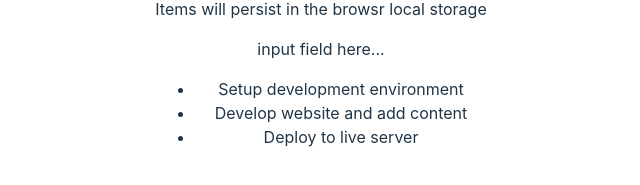
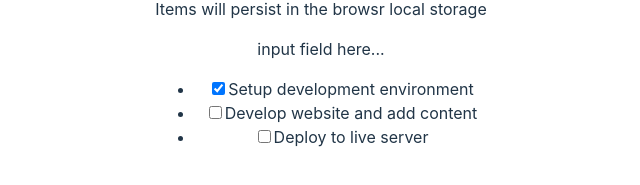
Before and after one commit to biruk-bereka/react-todos-application, a React (Vite) app: page / in a window 1280 px wide. Shown: the part 381-566 px from the top of the page, without its empty margins (319-959 px from the left). Built offline with nearby package versions, Linux system fonts and the light colour scheme.

Commit message:
Implement function  to update state of todos when toggling checkbox

```diff
--- a/index.html
+++ b/index.html
@@ -4,7 +4,7 @@
     <meta charset="UTF-8" />
     <link rel="icon" type="image/svg+xml" href="/vite.svg" />
     <meta name="viewport" content="width=device-width, initial-scale=1.0" />
-    <title>Vite + React</title>
+    <title>Todos Application</title>
   </head>
   <body>
     <div id="root"></div>
--- a/src/components/TodoItem.jsx
+++ b/src/components/TodoItem.jsx
@@ -1,15 +1,19 @@
 import PropTypes from 'prop-types';
 
-const TodoItem = ({ todo }) => (
-  <li>{todo.title}</li>
+const TodoItem = ({ todo, handleChange }) => (
+  <li>
+    <input type="checkbox" checked={todo.completed} onChange={() => handleChange(todo.id)} />
+    {todo.title}
+  </li>
 );
 
 TodoItem.propTypes = {
   todo: PropTypes.shape({
     title: PropTypes.string,
-    id: PropTypes.string,
+    id: PropTypes.number,
     completed: PropTypes.bool,
   }),
+  handleChange: PropTypes.func.isRequired,
 };
 
 TodoItem.defaultProps = { todo: {} };
--- a/src/components/TodosList.jsx
+++ b/src/components/TodosList.jsx
@@ -3,24 +3,19 @@ import PropTypes from 'prop-types';
 import TodoItem from './TodoItem';
 
 const TodosList = (props) => {
-  const { todosProps } = props;
+  const { todosProps, handleChange } = props;
   return (
     <ul>
       {todosProps.map((todo) => (
-        <TodoItem key={todo.id} todo={todo} />
+        <TodoItem key={todo.id} todo={todo} handleChange={handleChange} />
       ))}
     </ul>
   );
 };
 
 TodosList.propTypes = {
-  todosProps: PropTypes.shape(
-    [],
-  ),
-};
-
-TodosList.defaultProps = {
-  todosProps: [],
+  todosProps: PropTypes.arrayOf(PropTypes.shape({})).isRequired,
+  handleChange: PropTypes.func.isRequired,
 };
 
 export default TodosList;
--- a/src/components/TodosLogic.jsx
+++ b/src/components/TodosLogic.jsx
@@ -1,8 +1,9 @@
+import { useState } from 'react';
 import InputTodo from './InputTodo';
 import TodosList from './TodosList';
 
 const TodosLogic = () => {
-  const todos = [
+  const [todos, setTodos] = useState([
     {
       id: 1,
       title: 'Setup development environment',
@@ -18,11 +19,24 @@ const TodosLogic = () => {
       title: 'Deploy to live server',
       completed: false,
     },
-  ];
+  ]);
+
+  const handleChange = (id) => {
+    setTodos((prevState) => prevState.map((todo) => {
+      if (todo.id === id) {
+        return {
+          ...todo,
+          completed: !todo.completed,
+        };
+      }
+      return todo;
+    }));
+  };
+
   return (
     <>
       <InputTodo />
-      <TodosList todosProps={todos} />
+      <TodosList todosProps={todos} handleChange={handleChange} />
     </>
   );
 };
```
